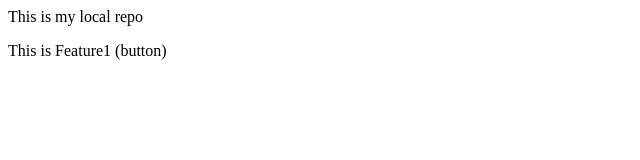
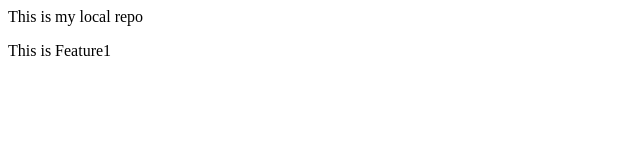
Before and after one commit to durwansh/localRepo, a plain HTML site: page index.html in a window 1280 px wide. Shown: the full height of the page, 0-640 px from the left. Drawn offline with Linux system fonts and the light colour scheme.

Commit message:
Button removed

```diff
--- a/index.html
+++ b/index.html
@@ -1,2 +1,2 @@
 <p>This is my local repo</p>
-<p>This is Feature1 (button) </p>
+<p>This is Feature1 </p>
```
